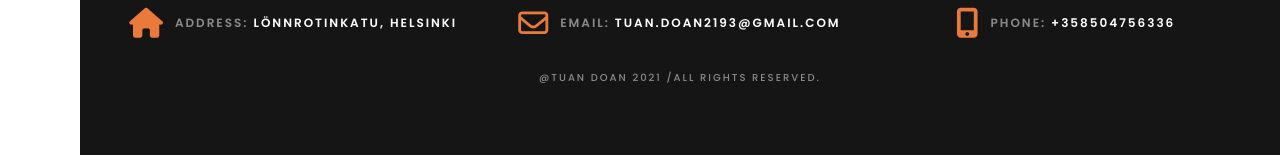
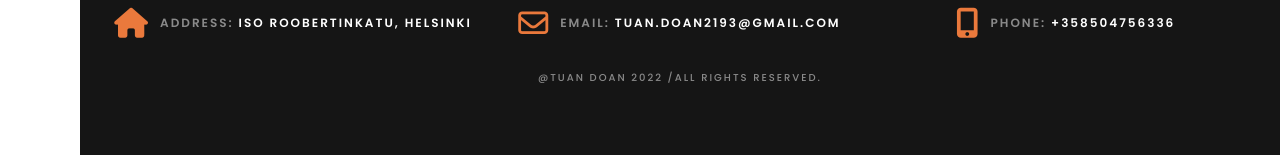
Before and after one commit to TuanDoan2193/online-cv, a React (Create React App) app: page / in a window 1280 px wide. Shown: the part 4116-4271 px from the top of the page. Built offline with nearby package versions, Linux system fonts and the light colour scheme.

Commit message:
Update Footer.js

```diff
--- a/src/components/Footer/Footer.js
+++ b/src/components/Footer/Footer.js
@@ -12,7 +12,7 @@ const Footer = () => (
         >
           <i className='fas fa-home'></i>
           <span>
-            <span className='halfwhite-color'>Address:</span> Lönnrotinkatu,
+            <span className='halfwhite-color'>Address:</span> Iso Roobertinkatu,
             Helsinki
           </span>
         </a>
@@ -36,7 +36,7 @@ const Footer = () => (
       </div>
     </div>
     <div className='footer__copy-right'>
-      <h3>@Tuan Doan 2021 /All rights reserved.</h3>
+      <h3>@Tuan Doan 2022 /All rights reserved.</h3>
     </div>
   </div>
 )
```
